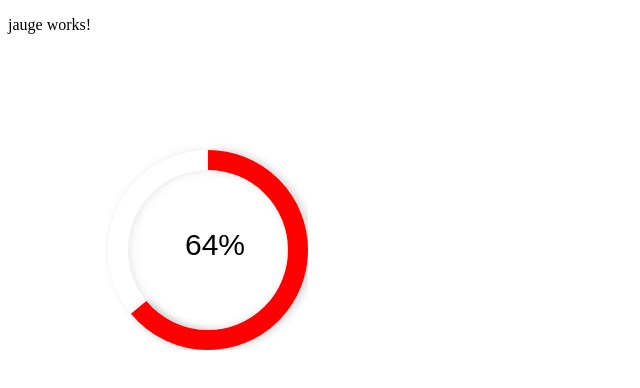
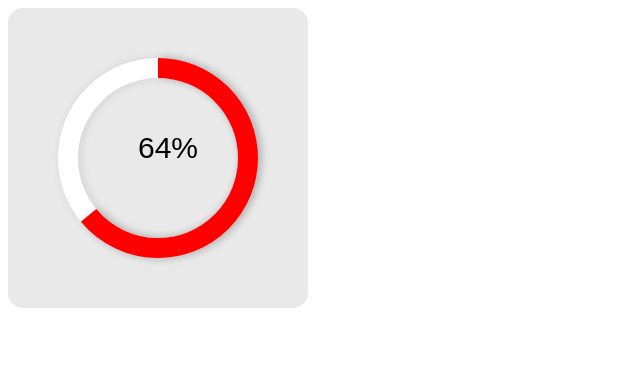
Before and after one commit to kbrikh/ng-jauge, an Angular app: page / in a window 1280 px wide. Shown: the top 388 px of the page, without its empty margins (0-640 px from the left). Built offline with nearby package versions, Linux system fonts and the light colour scheme.

Commit message:
Enhance jauge appearance

```diff
--- a/angular.json
+++ b/angular.json
@@ -119,6 +119,10 @@
           }
         }
       }
-    }},
-  "defaultProject": "ng-lab"
+    }
+  },
+  "defaultProject": "ng-lab",
+  "cli": {
+    "analytics": "57685e0b-9941-4510-a3fb-138646320827"
+  }
 }
--- a/package.json
+++ b/package.json
@@ -24,12 +24,12 @@
     "zone.js": "~0.10.3"
   },
   "devDependencies": {
-    "@angular-devkit/build-angular": "~0.1000.3",
+    "@angular-devkit/build-angular": "^0.1100.1",
     "@angular/cli": "~10.0.3",
     "@angular/compiler-cli": "~10.0.4",
-    "@types/node": "^12.11.1",
     "@types/jasmine": "~3.5.0",
     "@types/jasminewd2": "~2.0.3",
+    "@types/node": "^12.11.1",
     "codelyzer": "^6.0.0",
     "jasmine-core": "~3.5.0",
     "jasmine-spec-reporter": "~5.0.0",
--- a/src/app/app.component.html
+++ b/src/app/app.component.html
@@ -1 +1 @@
-<app-jauge [percent]="64" [color]="'red'"></app-jauge>
+<app-jauge [percent]="64" [color]="'red'" [card]="true"></app-jauge>
--- a/src/app/jauge/jauge.component.css
+++ b/src/app/jauge/jauge.component.css
@@ -1,11 +1,16 @@
 .flex-container {
-	display: flex;
-	flex-direction: row;
+    position: relative;
+    display: flex;
+    justify-content: center;
+    max-width: 300px;
+    width: 100%;
+}
+
+.bg {
+    background-color: rgb(233, 233, 233);
+    border-radius: 5%;
 }
 
 .canvas {
-	flex: auto;
+    position: absolute;
 }
-.round1{
-  float: left;
-}
--- a/src/app/jauge/jauge.component.html
+++ b/src/app/jauge/jauge.component.html
@@ -1,5 +1,3 @@
-<p>jauge works!</p>
-
-<div id="score" class="flex-container">
+<div id="score" class="flex-container" [ngClass]="{bg: card}">
     <canvas></canvas>
 </div>
--- a/src/app/jauge/jauge.component.ts
+++ b/src/app/jauge/jauge.component.ts
@@ -8,10 +8,11 @@ import { Component, ElementRef, Input, OnInit } from '@angular/core';
 export class JaugeComponent implements OnInit {
     @Input() color;
     @Input() percent;
+    @Input() card: boolean = true;
     public myIntervals;
     public min = 0;
     public canvas;
-  size = 90;
+    private size = 90;
 
     constructor(private elm: ElementRef) {}
 
@@ -21,7 +22,10 @@ export class JaugeComponent implements OnInit {
         const targetElt = this.canvas;
         const percentMax = this.percent;
 
-    this.myIntervals = setInterval(this.increment.bind(this, percentMax, targetElt), 10);
+        this.myIntervals = setInterval(
+            this.increment.bind(this, percentMax, targetElt),
+            10
+        );
     }
 
     /*
@@ -58,9 +62,10 @@ export class JaugeComponent implements OnInit {
 
         const context = canvas.getContext('2d');
         context.font = '30px Arial';
-    context.fillText(data + '%', 177, 205);
+        context.fillText(data + '%', 130, 150);
         context.beginPath();
-    context.arc(200, 200, this.size, Math.PI / 2, (3 / 2) * Math.PI);
+        // context.arc(150, 150, this.size, Math.PI / 2, (3 / 2) * Math.PI);
+        context.arc(150, 150, this.size, 0, 2 * Math.PI);
         context.lineWidth = '20';
         context.strokeStyle = '#fff';
         context.shadowOffsetX = 2;
@@ -68,8 +73,15 @@ export class JaugeComponent implements OnInit {
         context.shadowColor = 'rgba(0,0,0,0.1)';
 
         context.stroke();
+
         context.beginPath();
-    context.arc(200, 200, this.size, (-1 / 2) * Math.PI, (data / 100) * 2 * Math.PI - (1 / 2) * Math.PI);
+        context.arc(
+            150,
+            150,
+            this.size,
+            (-1 / 2) * Math.PI,
+            (data / 100) * 2 * Math.PI - (1 / 2) * Math.PI
+        );
         context.lineWidth = '20';
         context.strokeStyle = color;
         context.shadowOffsetX = 3;
--- a/tslint.json
+++ b/tslint.json
@@ -65,7 +65,7 @@
     ],
     "no-empty": false,
     "no-inferrable-types": [
-      true,
+      false,
       "ignore-params"
     ],
     "no-non-null-assertion": true,
```
Also changed, not shown: 1 other file (tests, documents, lock files or other folders). Lines whose indentation alone changed are shown as unchanged.
